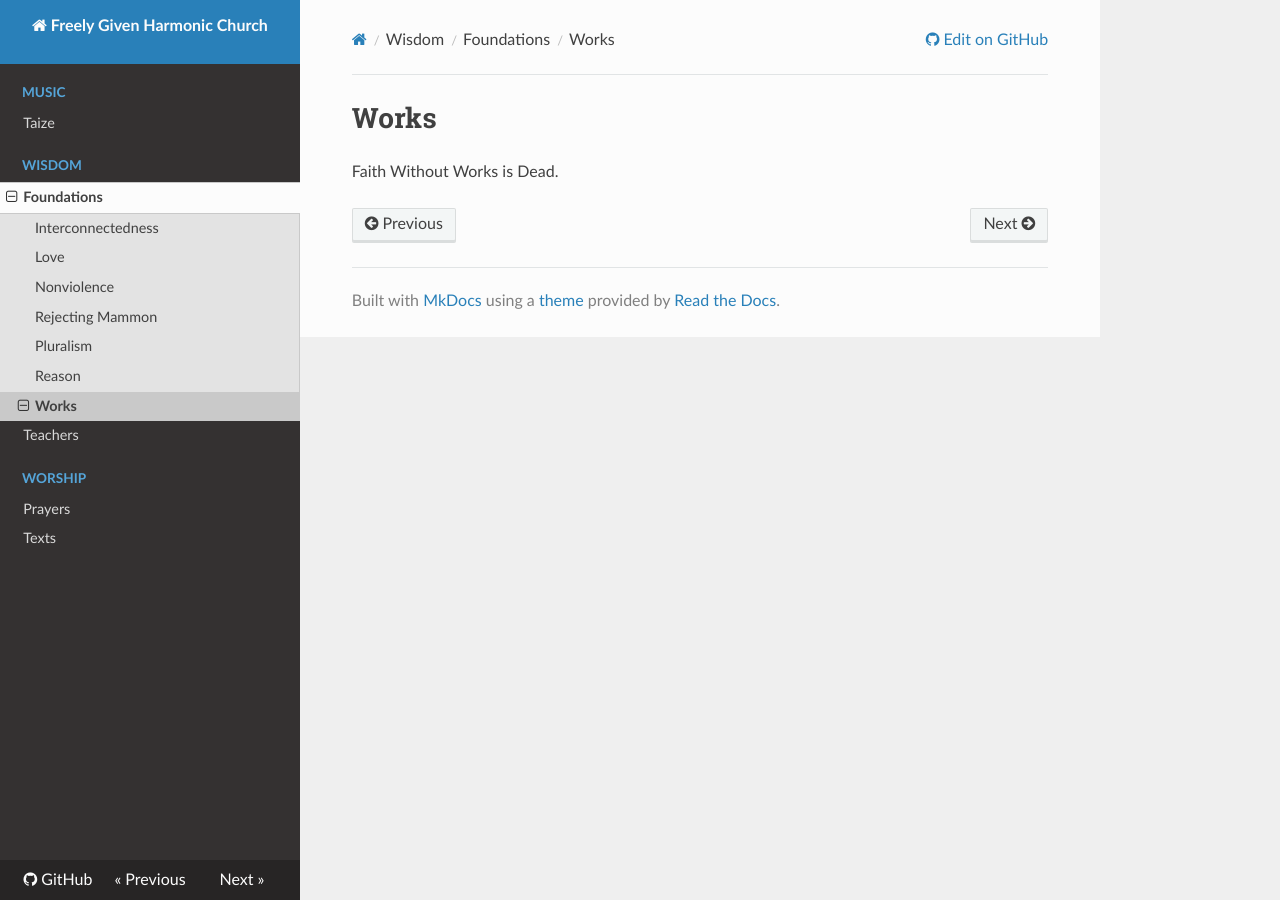
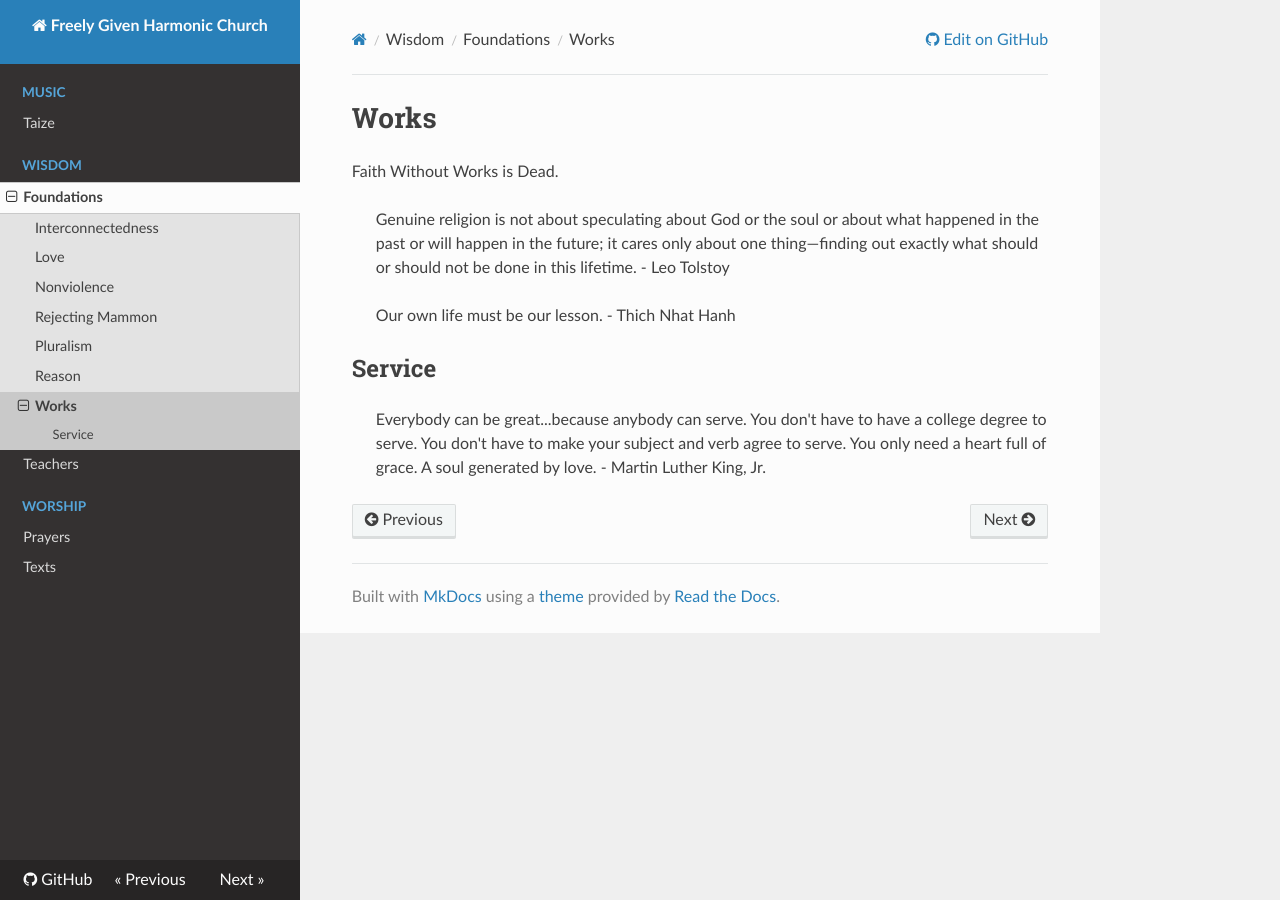
Before and after one commit to FreelyGivenHarmonicChurch/FreelyGivenHarmonicChurch.github.io, an MkDocs documentation site: the page built from docs/wisdom/foundations/works.md, in a window 1280 px wide. Built offline with MkDocs 1.6.1, drawn with Linux system fonts in a browser that asks for light colours; nearby versions of some CDN libraries.

Commit message:
Adding quotes

```diff
--- a/docs/wisdom/foundations/works.md
+++ b/docs/wisdom/foundations/works.md
@@ -1,3 +1,12 @@
 # Works
 
 Faith Without Works is Dead.
+
+
+> Genuine religion is not about speculating about God or the soul or about what happened in the past or will happen in the future; it cares only about one thing—finding out exactly what should or should not be done in this lifetime. - Leo Tolstoy
+
+> Our own life must be our lesson. - Thich Nhat Hanh
+
+## Service
+
+> Everybody can be great...because anybody can serve. You don't have to have a college degree to serve. You don't have to make your subject and verb agree to serve. You only need a heart full of grace. A soul generated by love. - Martin Luther King, Jr.
```
Also changed, not shown: docs/wisdom/foundations/community.md (added, +3 -0 lines), docs/wisdom/foundations/nonviolence.md (+4 -0 lines), docs/wisdom/foundations/reason.md (+2 -0 lines), docs/wisdom/foundations/nature.md (added).
